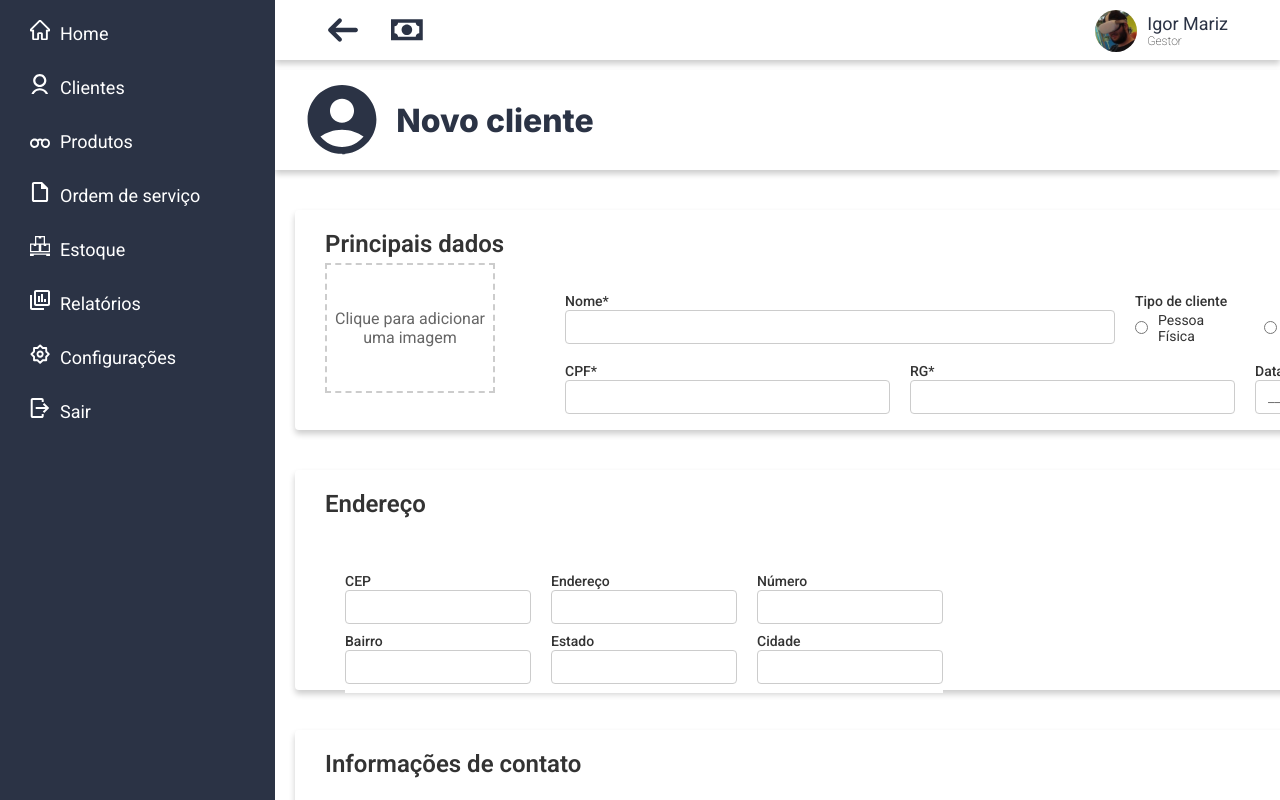
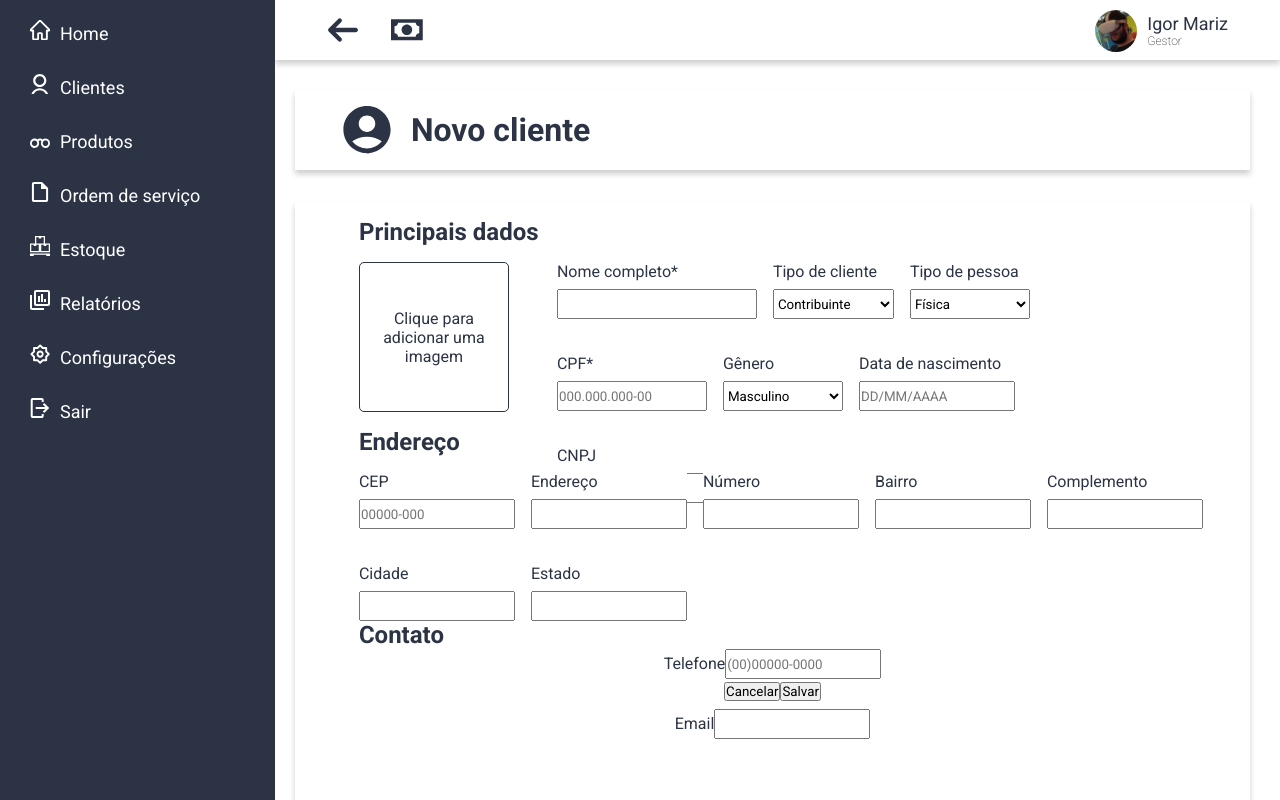
Before and after one commit to LGtkz/OticaFocal, a Next.js app: page /clientes/novo in a window 1280 px wide. Built offline with nearby package versions, Linux system fonts and the light colour scheme.

Commit message:
Atualizando tela de cadastro

```diff
--- a/src/app/clientes/novo/novo-cliente.css
+++ b/src/app/clientes/novo/novo-cliente.css
@@ -1,174 +1,185 @@
-.novo-cliente-container {
+.clientes-page {
+    width: calc(100vw - 275px);
+    max-width: 96%;
     display: flex;
     flex-direction: row;
     align-items: center;
-    justify-content: flex-start;
-    gap: 1.2rem;
-    width: calc(100vw - 275px);
-    height: 100px;
-    background-color: white;
-    padding-left: 2rem;
-    box-shadow: 0 4px 6px rgba(0, 0, 0, 0.2);
-
+    height: fit-content;
+    gap: 20px;
+    box-shadow: 0 4px 6px #0003;
+    margin: auto;
+    margin-top: 20px;
+    padding: 0rem 3rem;
+    height: 80px;
+    color: var(--cor-primaria);
 }
 
-.titulo-novo-cliente {
-    display: flex;
-    align-items: center;
-    gap: 1.2rem;
+.form-cliente {
+    max-width: 96%;
+    height: 100vh;
+    width: calc(100vw - 275px);
+    padding: 1rem 2rem;
+    max-width: 96%;
+    margin: 2rem auto;
+    margin-bottom: 4rem;
+    box-shadow: 0 4px 6px #0003;
 }
 
-.titulo-novo-cliente h1 {
-    color: var(--cor-primaria);
-    font-size: 32px;
-    font-weight: 800;
-    margin: 0;
-}
-
-.form-container {
+.form-grupo {
+    display: flex;
     width: calc(100vw - 275px);
-    height: 220px;
-    background: white;
-    margin: 40px 20px;
-    border-radius: 4px;
-    box-shadow: 0 4px 6px rgba(0, 0, 0, 0.2);
-    display: flex;
-    flex-direction: column;
-    gap: 15px;
-    padding: 20px 30px;
+    max-width: 96%;
+    flex-direction: row;
+    gap: 1rem;
+    margin: 1rem 2rem;
+    height: auto;
+    justify-content: flex-start;
     align-items: flex-start;
 }
 
-.form-container h2 {
-    color: #333;
-    font-size: 24px;
-    margin-bottom: 20px;
-    font-weight: 600;
+.input-imagem {
+    display: flex;
+    flex-direction: column;
+    gap: 0.5rem;
+    text-align: left;
+    height: fit-content;
 }
 
-.form-content {
-    display: flex;
-    gap: 70px;
+input[type="file"] {
+    height: auto;
+    width: 0.1px;
+    height: 0.1px;
+    opacity: 0;
+    overflow: hidden;
+    position: absolute;
+    z-index: -1;
 }
 
-.image-upload-placeholder {
-    width: 170px;
-    height: 130px;
-    margin-top: 10px;
-    border: 2px dashed #ccc;
+.input-imagem-label {
+    /* 1. Ativa o Flexbox (Container Flexível) */
     display: flex;
+
+    /* 2. Centraliza o conteúdo HORIZONTALMENTE */
+    justify-content: center;
+
+    /* 3. Centraliza o conteúdo VERTICALMENTE */
     align-items: center;
-    justify-content: center;
+
+    /* 4. Centraliza o TEXTO dentro do item (boa prática) */
     text-align: center;
-    color: #666;
-    font-size: 16px;
+
+    /* Outras propriedades existentes: */
+    text-wrap: wrap;
+    width: 150px;
+    padding: 10px 15px;
+    height: 150px;
+    border-radius: 5px;
+    border: 1px solid var(--cor-primaria);
     cursor: pointer;
-    flex-shrink: 0;
+    align-self: center;
 }
 
-.form-fields {
+.input-texto {
+    display: flex;
+    flex-direction: row;
+    flex-wrap: wrap;
     flex: 1;
+    width: calc(100vw - 275px);
+    margin: 0 1rem;
+    gap: 1rem;
+    max-width: 96%;
+    padding: 0 1rem;
+    align-items: flex-start;
+    justify-content: flex-start;
+}
+
+.input-texto > div {
+    flex-wrap: wrap;
     display: flex;
     flex-direction: column;
-    gap: 10px;
-}
-
-.form-row {
-    display: flex;
-    gap: 20px;
+    margin-bottom: 1rem;
+    gap: 0.5rem;
+    text-align: left;
     align-items: flex-start;
 }
 
-.form-group {
-    display: flex;
-    flex-direction: column;
-    gap: 1px;
-    align-items: flex-start;
+.input-texto > div > label{
+    font-size: 1rem;
+    color: var(--cor-primaria);
+    text-align: left;
 }
 
-.form-group label {
-    font-size: 14px;
-    color: #333;
-    font-weight: 500;
-    display: block;
-    text-align: left;
-    width: 100%;
+option{
+    font-size: 1rem;
+    color: var(--text-secondary-color);
 }
 
-.form-group input,
-.form-group select {
-    padding: 8px 12px;
-    border: 1px solid #ccc;
-    border-radius: 4px;
-    font-size: 14px;
-    outline: none;
+h2{
+    color: var(--cor-primaria);
+    text-align: left;
+    margin: 0rem 2rem;
 }
 
-.form-group input:focus {
-    border-color: var(--cor-primaria);
+input{
+    padding: 0rem;
 }
 
-
-.input-nome {
-    width: 550px;
-
+#nome-cliente{
+    width: 200px;
 }
 
-.input-cpf,
-.input-rg {
-    width: 325px;
-}
-
-.input-data {
+#cpf-cliente{
     width: 150px;
 }
 
-.radio-group {
-    display: flex;
-    gap: 0px;
-    align-items: center;
-    height: 35px;
-
+#rg-cliente{
+    width: 100px;
 }
 
-.radio-group label {
-    font-weight: normal;
-    display: flex;
-    align-items: center;
-    gap: 10px;
-    margin-right: 20px;
-    text-align: left;
-    width: auto;
+#genero{
+    width: 120px;
 }
 
-
-.actions-container {
-    display: flex;
-    gap: 15px;
-    margin-top: 20px;
-    margin-bottom: 40px;
+#tipo-pessoa{
+    width: 120px;
 }
 
-.btn-acao {
-    width: 200px;
-    height: 50px;
-    font-size: 18px;
-    font-weight: 600;
-    border: none;
-    border-radius: 6px;
-    cursor: pointer;
+label{
+    color: var(--cor-primaria);
+    font-size: 1rem;
+    text-align: left;
+    align-items: flex-start;
+    justify-self: start;
 }
 
-.btn-salvar {
-    background-color: var(--cor-primaria, #1081fa);
-    color: white;
+input{
+    height: 30px;
 }
 
-.btn-cancelar {
-    background-color: #d81c1c;
-    color:  white;
-    margin-right: 15px; /* Espaço entre os botões */
+select{
+    height: 30px;
 }
-.form-content-full {
-    padding: 20px;
+
+.label-nome{
+    justify-self: self-start;
 }
+
+.form-grupo-endereco{
+    margin: 1rem 2rem;
+    display: flex;
+    flex-wrap: wrap;
+    gap: 1rem;
+    width: calc(100vw - 275px);
+    max-width: 96%;
+    justify-content: flex-start;
+    margin-bottom: 6rem;
+}
+
+.form-grupo-endereco > div{
+    display: flex;
+    flex-direction: column;
+    gap: 0.5rem;
+    margin-bottom: 1rem;
+    justify-content: flex-start;
+    align-items: flex-start;
+}
--- a/src/app/clientes/novo/page.js
+++ b/src/app/clientes/novo/page.js
@@ -23,138 +23,122 @@ export default function NovoCliente() {
     };
 
     return (
-        <div className="novo-cliente-page">
-            <div className="novo-cliente-container">
-                <div className="titulo-novo-cliente">
+        <div className='cadastra-cliente' >
+            <div className={'clientes-page'}>
                 <Image
                     src="/Cliente.svg"
-                        alt="Ícone de cliente"
-                        width={70}
-                        height={70}
+                    alt="Ícone de Clientes"
+                    width={48}
+                    height={48}
                 />
-                    <h1 className={inter.className}>Novo cliente</h1>
+                <h1 className="titulo-clientes">Novo cliente</h1>
             </div>
+            <div className='form-cliente'>
+                <h2>Principais dados</h2>
+                <div className='form-grupo'>
+                    <div className='input-imagem'>
+                        <label htmlFor='imagem' className='input-imagem-label'>Clique para adicionar uma imagem</label>
+                        <input type="file" id='imagem' name='imagem' accept='image/*'></input>
                     </div>
-
-            <div className="form-container">
-                <h2>Principais dados</h2>
-
-                <div className="form-content">
-                    <div className="image-upload-placeholder">
-                        Clique para adicionar uma imagem
+                    <div className='input-texto'>
+                        <div className='label-nome'>
+                            <label htmlFor='nome-cliente'>Nome completo*</label>
+                            <input type='text' id='nome-cliente' name='nome-cliente' required></input>
                         </div>
-
-                    <div className="form-fields">
-                        <div className="form-row">
-                            <div className="form-group">
-                                <label>Nome*</label>
-                                <input type="text" className="input-nome" />
+                        <div className='label-tipo-cliente'>
+                            <label htmlFor='tipo-cliente'>Tipo de cliente</label>
+                            <select id='tipo-cliente' name='tipo cliente'>
+                                <option value="contribuinte">Contribuinte</option>
+                                <option value="nao-contribuinte">Não contribuinte</option>
+                            </select>
                         </div>
-
-                            <div className="form-group">
-                                <label>Tipo de cliente</label>
-                                <div className="radio-group">
-                                    <label><input type="radio" name="tipo_pessoa" /> Pessoa Física</label>
-                                    <label><input type="radio" name="tipo_pessoa" /> Pessoa Jurídica</label>
+                        <div className='label-tipo-pessoa'>
+                            <label htmlFor='tipo-pessoa'>Tipo de pessoa</label>
+                            <select id='tipo-pessoa' name='tipo-pessoa'>
+                                <option value="fisica">Física</option>
+                                <option value="juridica">Jurídica</option>
+                            </select>
                         </div>
+                        <div className='label-cpf'>
+                            <label htmlFor='cpf-cliente'>CPF*</label>
+                            <input type='text' id='cpf-cliente' name='cpf-cliente' maxLength={14} placeholder="000.000.000-00" required></input>
                         </div>
-
-                            <div className="form-group">
-                                <label>Tipo de cliente</label>
-                                <input type="text" placeholder="Não contribuinte" />
+                        <div className='label-genero'>
+                            <label htmlFor='genero'>Gênero</label>
+                            <select id='genero' name='genero'>
+                                <option value="masculino">Masculino</option>
+                                <option value="feminino">Feminino</option>
+                                <option value="outro">Outro</option>
+                            </select>
                         </div>
+                        <div className='label-data-nascimento'>
+                            <label htmlFor='data-nascimento'>Data de nascimento</label>
+                            <input type='text' id='data-nascimento' name='data-nascimento' maxLength={10} placeholder="DD/MM/AAAA" onChange={handleDateChange}></input>
                         </div>
-
-                        <div className="form-row">
-                            <div className="form-group">
-                                <label>CPF*</label>
-                                <input type="text" className="input-cpf" />
-                            </div>
-
-                            <div className="form-group">
-                                <label>RG*</label>
-                                <input type="text" className="input-rg" />
-                            </div>
-
-                            <div className="form-group">
-                                <label>Data de nascimento</label>
-                                <input
-                                    type="text"
-                                    placeholder="__/__/____"
-                                    className="input-data"
-                                    onChange={handleDateChange}
-                                    maxLength={10}
-                                />
-                            </div>
-
-                            <div className="form-group">
-                                <label>Gênero</label>
-                                <input type="text" placeholder="Genero" />
+                        <div className='label-cnpj'>
+                            <label htmlFor='cnpj-cliente'>CNPJ</label>
+                            <input type='text' id='cnpj-cliente' name='cnpj-cliente' maxLength={18} placeholder="00.000.000/0000-00"></input>
                         </div>
                     </div>
                 </div>
+                <div className='form-endereco'>
+                    <h2>Endereço</h2>
+                    <div className='form-grupo-endereco'>
+                        <div className='label-cep'>
+                            <label htmlFor='cep'>CEP</label>
+                            <input type='text' id='cep' name='cep' maxLength={9} placeholder="00000-000"></input>
                         </div>
+                        <div className='label-endereco'>
+                            <label htmlFor='endereco'>Endereço</label>
+                            <input type='text' id='endereco' name='endereco'></input>
                         </div>
-            <div className="form-container">
-                <h2>Endereço</h2>
-                <div className="form-content-full">
-                    <div className="form-row">
-                        <div className="form-group" style={{ flex: 1 }}>
-                            <label>CEP</label>
-                            <input type="text" className="input-cep" />
+                        <div className='label-numero'>
+                            <label htmlFor='numero'>Número</label>
+                            <input type='text' id='numero' name='numero'></input>
                         </div>
-                        <div className="form-group" style={{ flex: 3 }}>
-                            <label>Endereço</label>
-                            <input type="text" className="input-endereco" />
+                        <div className='label-bairro'>
+                            <label htmlFor='bairro'>Bairro</label>
+                            <input type='text' id='bairro' name='bairro'></input>
                         </div>
-                        <div className="form-group" style={{ flex: 1 }}>
-                            <label>Número</label>
-                            <input type="text" className="input-numero" />
+                        <div className='label-complemento'>
+                            <label htmlFor='complemento'>Complemento</label>
+                            <input type='text' id='complemento' name='complemento'></input>
                         </div>
+                        <div className='label-cidade'>
+                            <label htmlFor='cidade'>Cidade</label>
+                            <input type='text' id='cidade' name='cidade'></input>
                         </div>
-
-                    <div className="form-row">
-                        <div className="form-group">
-                            <label>Bairro</label>
-                            <input type="text" className="input-bairro" />
-                        </div>
-                        <div className="form-group">
-                            <label>Estado</label>
-                            <input type="text" className="input-estado" />
-                        </div>
-                        <div className="form-group">
-                            <label>Cidade</label>
-                            <input type="text" className="input-cidade" />
+                        <div className='label-estado'>
+                            <label htmlFor='estado'>Estado</label>
+                            <input type='text' id='estado' name='estado'></input>
                         </div>
                     </div>
                 </div>
+                <br></br>
+                <br></br>
+                <br></br>
+                <br></br>
+                <br></br>
+                <br></br>
+                <br></br>
+                <div className='form-contato'>
+                    <h2>Contato</h2>
+                    <div className='form-grupo-contato'>
+                        <div className='label-telefone'>
+                            <label htmlFor='telefone'>Telefone</label>
+                            <input type='text' id='telefone' name='telefone' maxLength={15} placeholder="(00)00000-0000"></input>
                         </div>
-
-            <div className="form-container">
-                <h2>Informações de contato</h2>
-                <div className="form-content-full">
-                    <div className="form-row">
-                        <div className="form-group">
-                            <label>Celular*</label>
-                            <input type="text" className="input-celular" />
-                        </div>
-                        <div className="form-group">
-                            <label>Telefone*</label>
-                            <input type="text" className="input-telefone" />
-                        </div>
-                        <div className="form-group" style={{ flex: 2 }}>
-                            <label>Email</label>
-                            <input type="email" className="input-email" />
+                        <div className='label-email'>
+                            <label htmlFor='email'>Email</label>
+                            <input type='email' id='email' name='email'></input>
                         </div>
                     </div>
                 </div>
-            </div>
-
-
-            <div class="botoes-container">
-                <button class="btn-acao btn-cancelar">Cancelar</button>
-                <button class="btn-acao btn-salvar">Salvar</button>
+                <div className='form-botoes'>
+                    <button className='botao-cancelar' type='reset'>Cancelar</button>
+                    <button className='botao-salvar' type='submit'>Salvar</button>
                 </div>
             </div>
+        </div >
     );
 }
```
Also changed, not shown: src/app/clientes/clientes.css (line endings or trailing spaces). Lines whose indentation alone changed are shown as unchanged.
